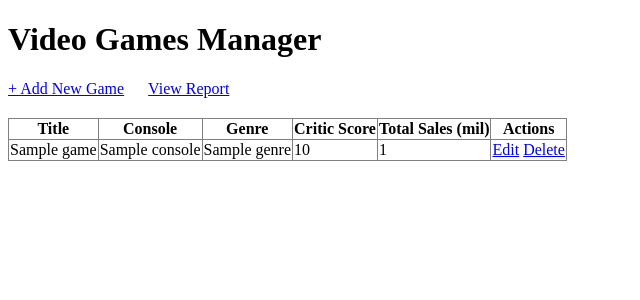
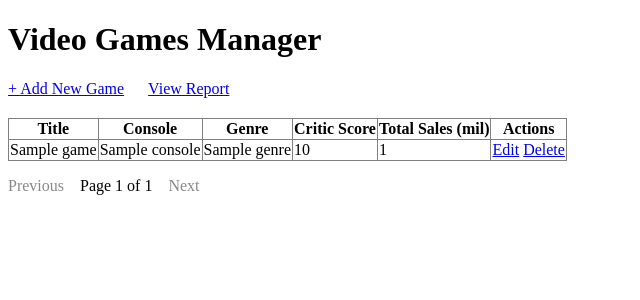
Before and after one commit to AK33-lab/GameVault, a Flask app: template templates/index.html in a window 1280 px wide. Shown: the top 300 px of the page, without its empty margins (0-640 px from the left). Run offline with Flask 3, Linux system fonts and the light colour scheme; the template is opened without the code that fills it: most values are stand-ins (such as "Sample title", 1, 10 or a date in 2020).

Commit message:
Add pagination

```diff
--- a/app.py
+++ b/app.py
@@ -3,10 +3,21 @@ from database import get_db
 
 app = Flask(__name__)
 
-# Ordered by id DESC to show most recently added games first, limit to 100.
+# Ordered by id DESC to show most recently added games first, with pagination.
 @app.route('/')
 def home():
+    per_page = 20
+    page = request.args.get('page', 1, type=int)
+    if page is None or page < 1:
+        page = 1
+
     db = get_db()
+    total_games = db.execute('SELECT COUNT(*) AS total FROM games').fetchone()['total']
+    total_pages = max((total_games + per_page - 1) // per_page, 1)
+    if page > total_pages:
+        page = total_pages
+
+    offset = (page - 1) * per_page
     games = db.execute('''
         SELECT games.id, games.title, consoles.name AS console, genres.name AS genre,
                games.critic_score, games.total_sales
@@ -14,10 +25,17 @@ def home():
         JOIN consoles ON games.console_id = consoles.id
         JOIN genres ON games.genre_id = genres.id
         ORDER BY games.id DESC
-        LIMIT 100
-    ''').fetchall()
+        LIMIT ? OFFSET ?
+    ''', (per_page, offset)).fetchall()
     db.close()
-    return render_template('index.html', games=games)
+    return render_template(
+        'index.html',
+        games=games,
+        page=page,
+        total_pages=total_pages,
+        has_prev=(page > 1),
+        has_next=(page < total_pages)
+    )
 
 # Route for adding a new game.
 @app.route('/games/add', methods=['GET', 'POST'])
--- a/templates/index.html
+++ b/templates/index.html
@@ -31,6 +31,27 @@
             </td>
         </tr>
         {% endfor %}
+        {% if not games %}
+        <tr>
+            <td colspan="6" style="text-align: center;">No games found.</td>
+        </tr>
+        {% endif %}
     </table>
+
+    <div style="margin-top: 16px;">
+        {% if has_prev %}
+            <a href="{{ url_for('home', page=page-1) }}">Previous</a>
+        {% else %}
+            <span style="color: #888;">Previous</span>
+        {% endif %}
+
+        <span style="margin: 0 12px;">Page {{ page }} of {{ total_pages }}</span>
+
+        {% if has_next %}
+            <a href="{{ url_for('home', page=page+1) }}">Next</a>
+        {% else %}
+            <span style="color: #888;">Next</span>
+        {% endif %}
+    </div>
 </body>
 </html>
```
